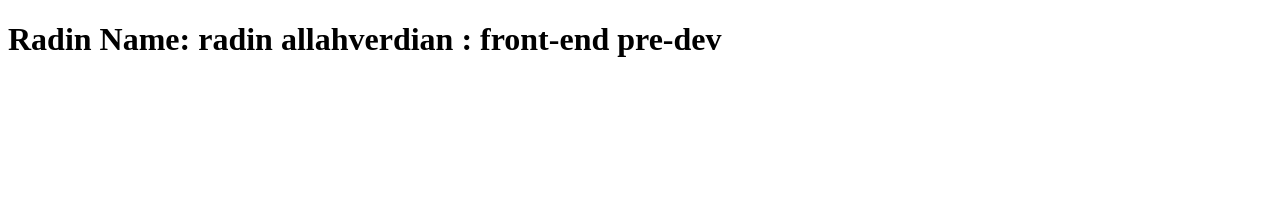
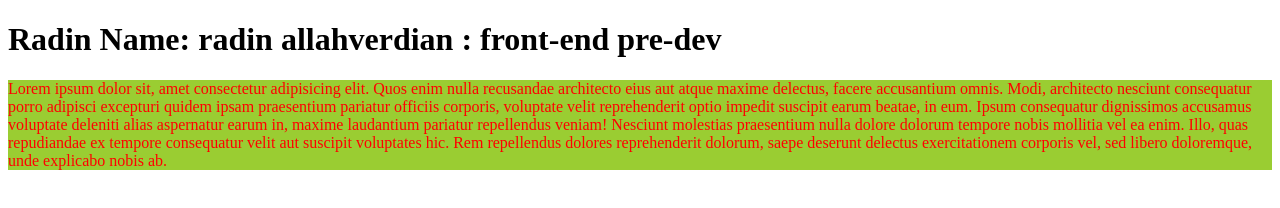
Before and after one commit to RadinGithub/train-git, a plain HTML site: page index.html in a window 1280 px wide. Drawn offline with Linux system fonts and the light colour scheme.

Commit message:
i added a paragraph wiht lorem 100 with some style for p tag

```diff
--- a/index.html
+++ b/index.html
@@ -1,14 +1,28 @@
 <!DOCTYPE html>
 <html lang="en">
-<head>
-    <meta charset="UTF-8">
-    <meta http-equiv="X-UA-Compatible" content="IE=edge">
-    <meta name="viewport" content="width=device-width, initial-scale=1.0">
+  <head>
+    <meta charset="UTF-8" />
+    <meta http-equiv="X-UA-Compatible" content="IE=edge" />
+    <meta name="viewport" content="width=device-width, initial-scale=1.0" />
     <title>Document</title>
-    <link rel="stylesheet" href="css/index.css">
-</head>
-<body>
+    <link rel="stylesheet" href="css/index.css" />
+  </head>
+  <body>
     <h1>Radin Name: radin allahverdian : front-end pre-dev</h1>
+    <p style="color: red; background-color: yellowgreen;">
+      Lorem ipsum dolor sit, amet consectetur adipisicing elit. Quos enim nulla
+      recusandae architecto eius aut atque maxime delectus, facere accusantium
+      omnis. Modi, architecto nesciunt consequatur porro adipisci excepturi
+      quidem ipsam praesentium pariatur officiis corporis, voluptate velit
+      reprehenderit optio impedit suscipit earum beatae, in eum. Ipsum
+      consequatur dignissimos accusamus voluptate deleniti alias aspernatur
+      earum in, maxime laudantium pariatur repellendus veniam! Nesciunt
+      molestias praesentium nulla dolore dolorum tempore nobis mollitia vel ea
+      enim. Illo, quas repudiandae ex tempore consequatur velit aut suscipit
+      voluptates hic. Rem repellendus dolores reprehenderit dolorum, saepe
+      deserunt delectus exercitationem corporis vel, sed libero doloremque, unde
+      explicabo nobis ab.
+    </p>
     <script src="js/index.js"></script>
-</body>
+  </body>
 </html>
```
